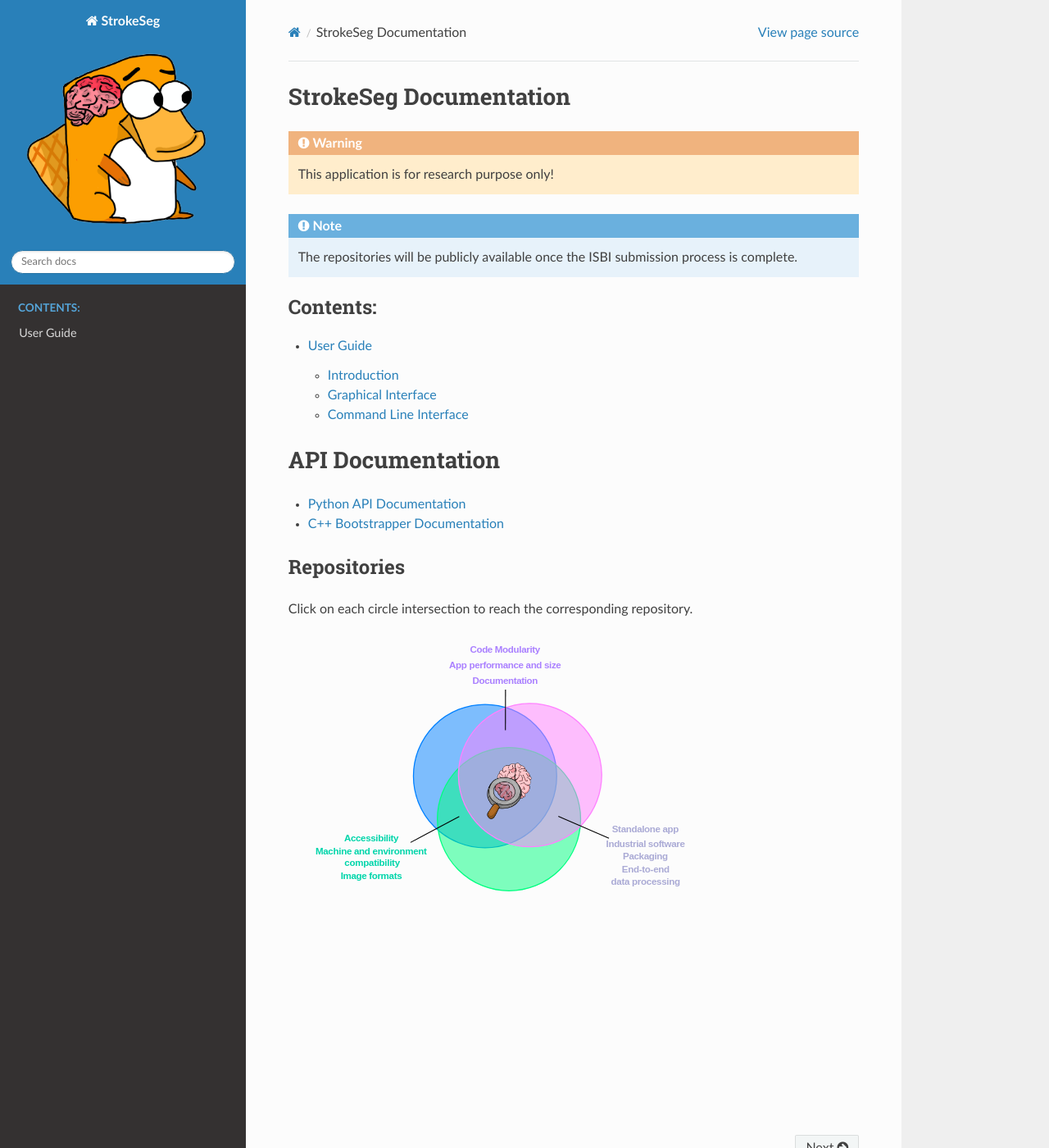
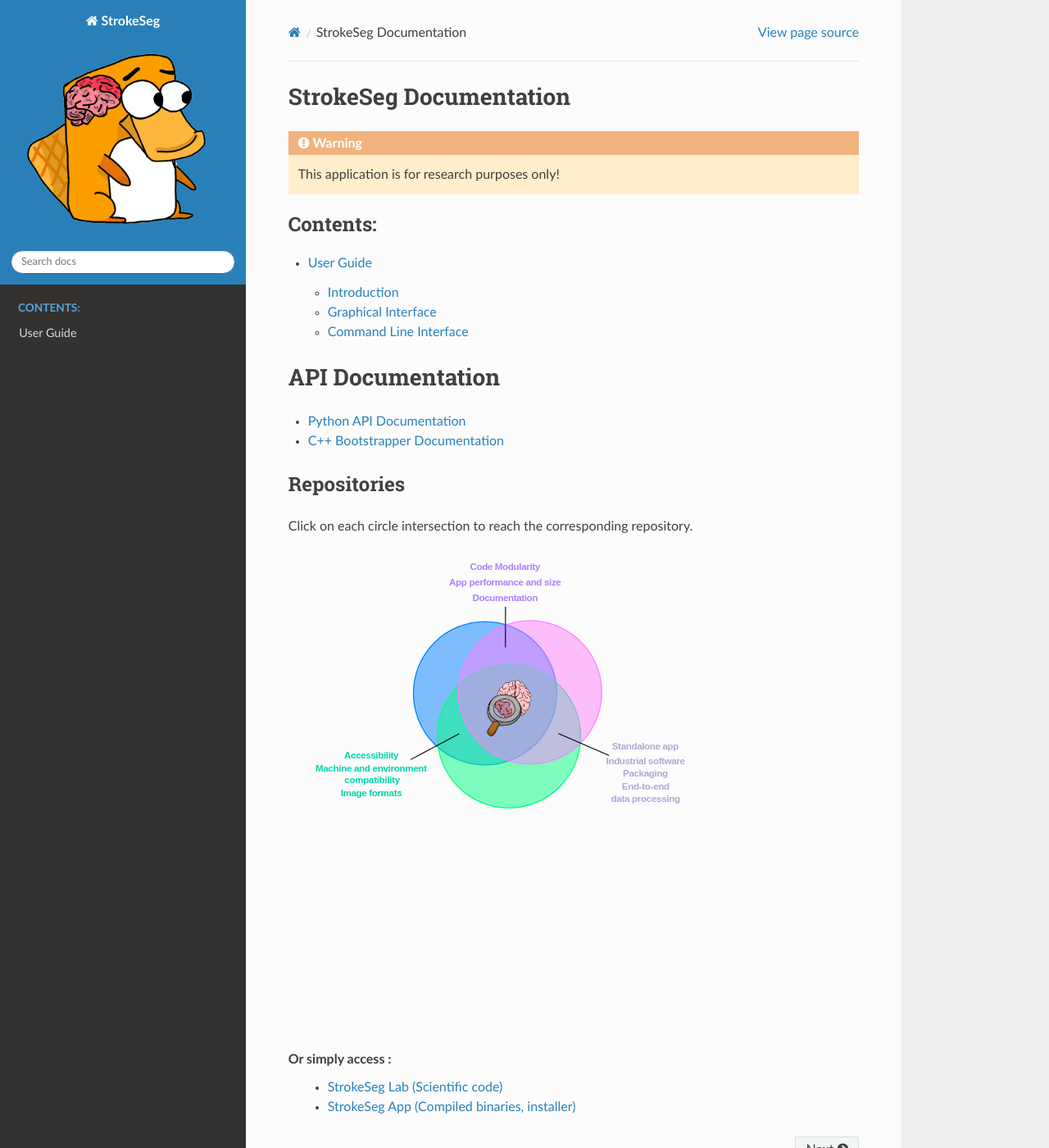
Before and after one commit to youwanM/StrokeSeg_Doc, a Sphinx documentation site: the page built from docs/source/index.rst, in a window 1280 px wide and 1400 px high. Shown: the whole window at 82% size. Built offline with Sphinx 7.4.7 and the Read the Docs theme 3.1.0, drawn with Linux system fonts in a browser that asks for light colours.

Commit message:
Fix warning message and add repository links
Corrected the wording for clarity and added links to repositories.

```diff
--- a/docs/source/index.rst
+++ b/docs/source/index.rst
@@ -3,11 +3,7 @@ StrokeSeg Documentation
 
 .. warning::
 
-   This application is for research purpose only!
-
-.. note::
-
-   The repositories will be publicly available once the ISBI submission process is complete.
+   This application is for research purposes only!
 
 .. toctree::
    :maxdepth: 2
@@ -29,3 +25,7 @@ Click on each circle intersection to reach the corresponding repository.
 .. raw:: html
 
    <iframe src="_static/venn.html" width="600" height="600" style="border:none;"></iframe>
+
+Or simply access :
+   - `StrokeSeg Lab (Scientific code) <https://github.com/Empenn-Stroke/StrokeSegLab>`_
+   - `StrokeSeg App (Compiled binaries, installer) <https://github.com/Empenn-Stroke/StrokeSegApp>`_
```
